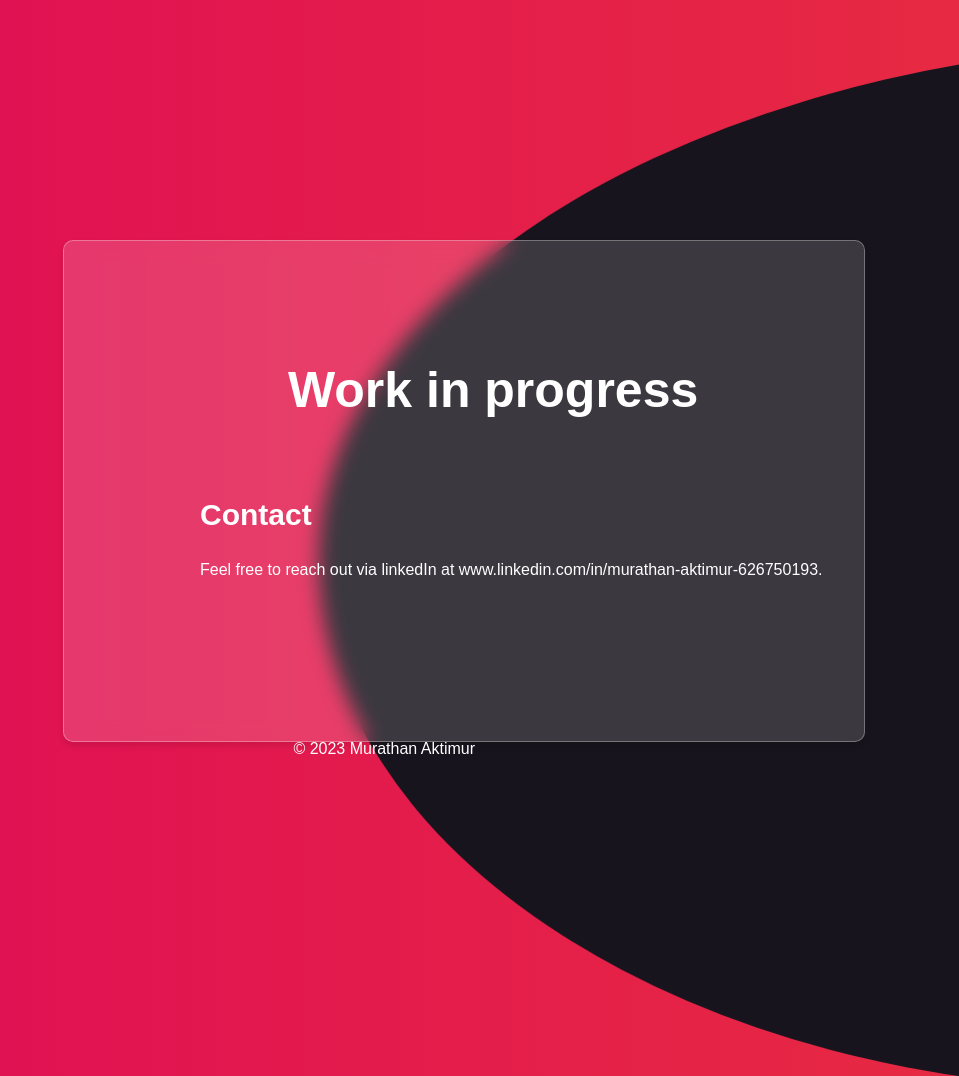
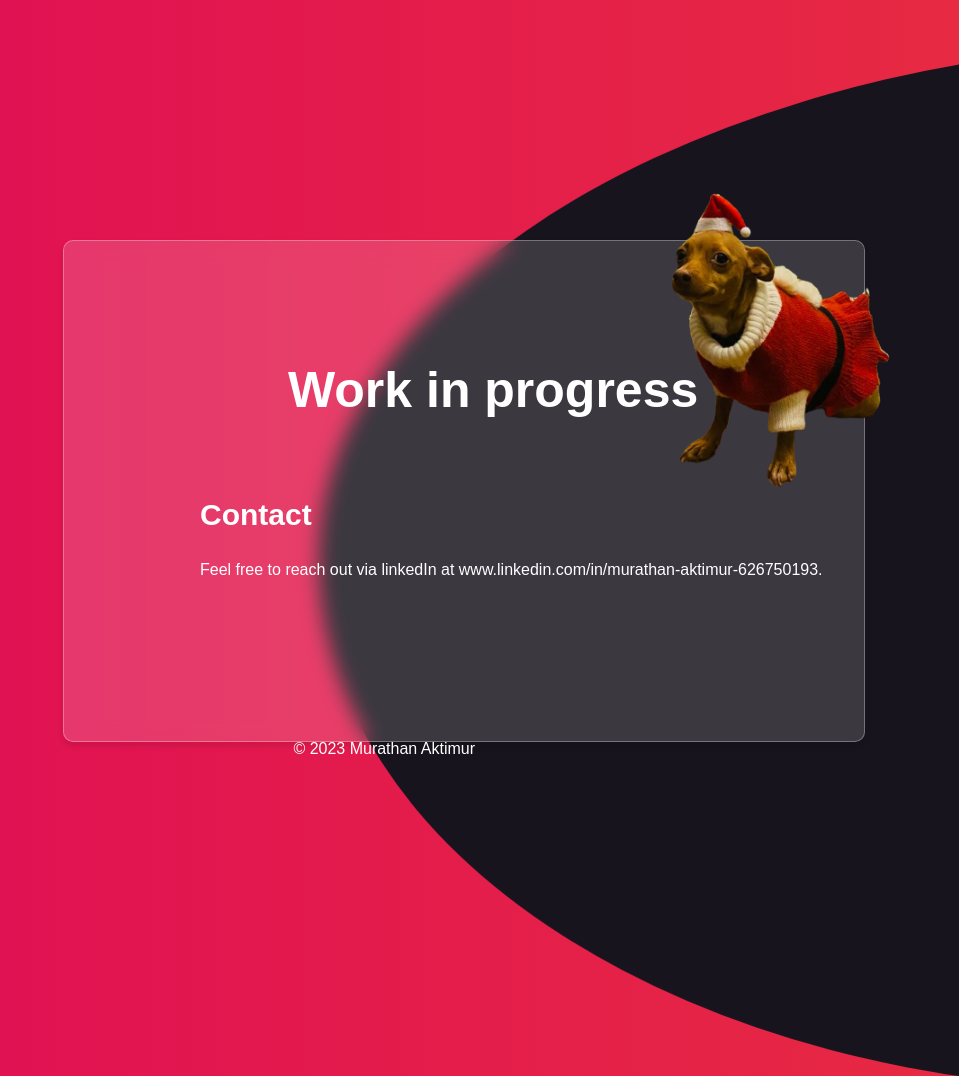
Before and after one commit to Turquoise-stack/website, a plain HTML site: page index.html in a window 1280 px wide. Shown: the top 1076 px of the page, without its empty margins (321-1280 px from the left). Drawn offline with Linux system fonts and the light colour scheme.

Commit message:
toma update

```diff
--- a/index.html
+++ b/index.html
@@ -17,8 +17,11 @@
         </ul>
     </nav>
     <main>
+
         <div class="slider-thumb">
             <div class="glassmorphic-element">
+                <div class="toma"></div>
+
                 <h1 id="work_in_progress_header">Work in progress</h1>
                     <section>
                         <h2 id="contact_header">Contact</h2>
--- a/style.css
+++ b/style.css
@@ -36,6 +36,17 @@ body {
     display: block;
     z-index: -1;
     -webkit-animation: sliderShape 10s linear infinite;
+}
+
+.toma{
+    background-image: url('images/toma.png');
+    background-size: contain; /* This ensures the image covers the area without being stretched */
+    background-repeat: no-repeat; /* Prevents the image from repeating */
+    width: 500px; /* Set the width as per your requirement */
+    height: 500px; /* Set the height as per your requirement */
+    position: absolute;
+    top: -50%;
+    left: 65%;
 }
 
 #work_in_progress_header{
```
Also changed, not shown: images/toma.png (added).
